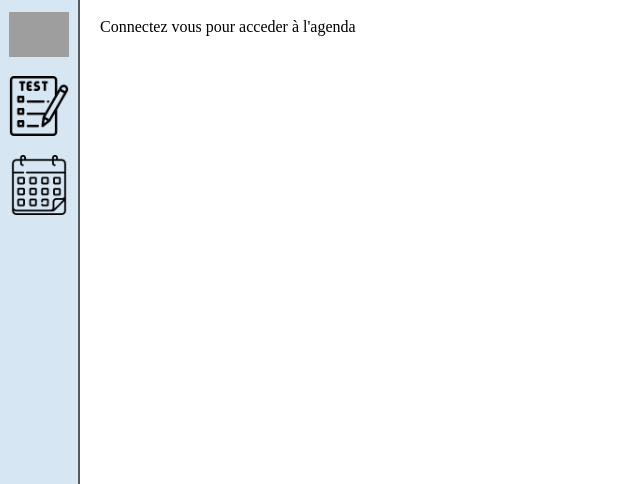
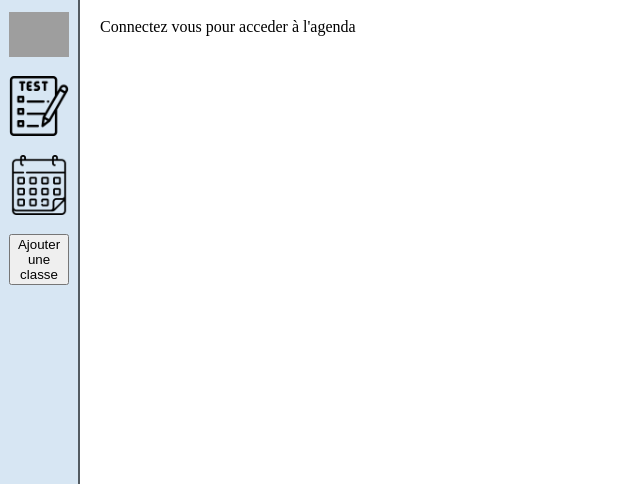
Before and after one commit to jeremiecbz/Test_web_site, a Flask app: page / in a window 1280 px wide. Shown: the part 82-566 px from the top of the page, without its empty margins (0-640 px from the left). Run offline with Flask 3, Linux system fonts and the light colour scheme; grey boxes are pictures that could not be loaded.

Commit message:
Jsp frère

```diff
--- a/templates/Index.html
+++ b/templates/Index.html
@@ -34,6 +34,9 @@
           draggable="false"></a>
       <a class="a-nav" href="{{url_for('event')}}"><img focusable="false"
           src="{{url_for('static', filename = '/Images/Calendrier-Logo.png')}}" draggable="false">
+      </a>
+      <a href="{{url_for('new_class')}}"><button>Ajouter une classe</button></a>
+
     </div>
 
     <div class="nav-container">
--- a/templates/add_class.html
+++ b/templates/add_class.html
@@ -23,6 +23,7 @@
     <form action="/add_class" method="post" class="add_class">
       <label for="class_name">Class Name:</label>
       <input type="text" id="class_name" name="class_name" required>
+      <div class="select-periode">
         <label for="1;1">Lundi P1</label>
         <select name="1;1" id="1;1">
           <option value="">Congé</option>
@@ -865,6 +866,7 @@
           <option value="Sport">Sport</option>
           <option value="Biologie">Biologie</option>
         </select>
+      </div>
       <button type="submit">Add Classe</button>
     </form>
     {% with messages = get_flashed_messages() %}
```
Lines whose indentation alone changed are shown as unchanged.
